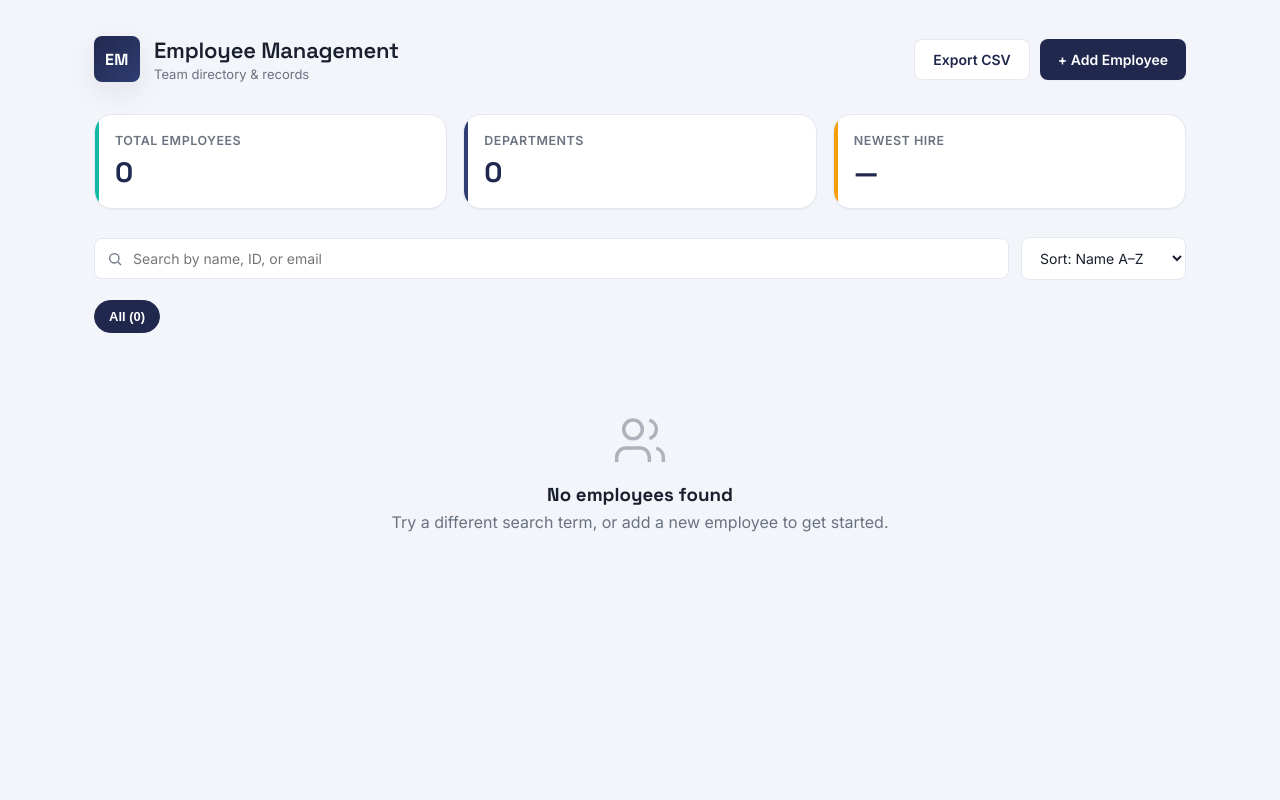
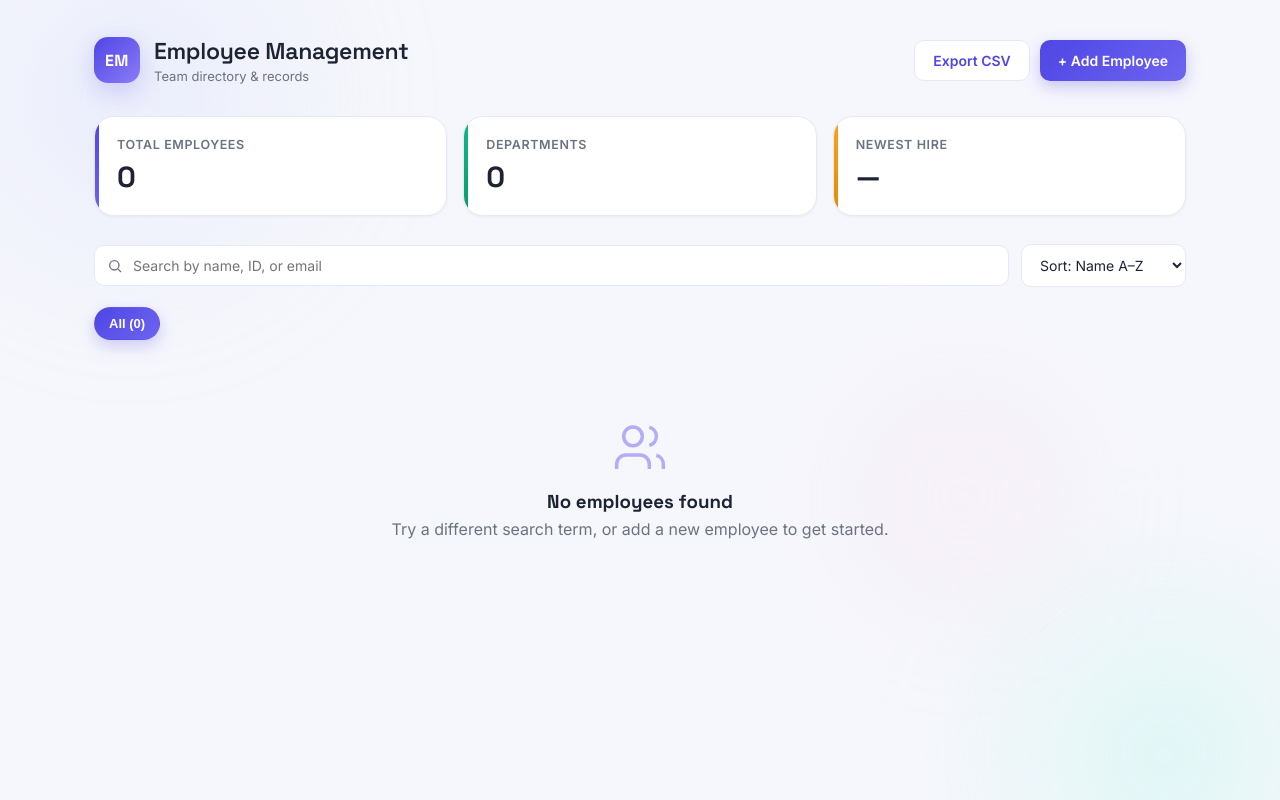
Before and after one commit to mauryashivi199-ui/employee-management-system, a Flask app: page / in a window 1280 px wide. Run offline with Flask 3, Linux system fonts and the light colour scheme; data that the repository does not hold is empty.

Commit message:
Redesign UI: light indigo-mint theme, animations, department dropdown

```diff
--- a/templates/index.html
+++ b/templates/index.html
@@ -8,100 +8,119 @@
 <link href="https://fonts.googleapis.com/css2?family=Space+Grotesk:wght@500;600;700&family=Inter:wght@400;500;600;700&family=JetBrains+Mono:wght@500&display=swap" rel="stylesheet">
 <style>
   :root{
-    --bg:#F3F5FA;--surface:#FFFFFF;--surface-alt:#EDF1F9;--border:#E3E8F1;
-    --text:#1A1F2E;--text-muted:#6B7280;--primary:#20284D;--primary-light:#2F3D72;
-    --accent:#14B8A6;--accent-dark:#0E9488;--warning:#F59E0B;--danger:#E11D48;
-    --radius-lg:18px;--radius-md:12px;--radius-sm:8px;
-    --shadow-sm:0 1px 2px rgba(20,24,40,.04);--shadow-md:0 10px 30px rgba(20,24,45,.08);
+    --bg:#F6F7FC;--surface:#FFFFFF;--surface-alt:#F1F2FA;--border:#E6E8F5;
+    --text:#1D2333;--text-muted:#6B7280;--primary:#4F46E5;--primary-light:#6D64F0;--primary-dark:#3730A3;
+    --accent:#12B886;--accent-dark:#0C9A70;--warning:#F5A524;--danger:#EF476F;
+    --radius-lg:20px;--radius-md:14px;--radius-sm:10px;
+    --shadow-sm:0 1px 3px rgba(30,30,70,.05);--shadow-md:0 16px 40px rgba(79,70,229,.10);--shadow-glow:0 8px 24px rgba(79,70,229,.22);
     --font-display:'Space Grotesk',sans-serif;--font-body:'Inter',sans-serif;--font-mono:'JetBrains Mono',monospace;
   }
   *{box-sizing:border-box;}
-  body{margin:0;background:var(--bg);color:var(--text);font-family:var(--font-body);}
-  .app{max-width:1140px;margin:0 auto;padding:36px 24px 80px;}
-  .topbar{display:flex;align-items:center;justify-content:space-between;gap:16px;flex-wrap:wrap;margin-bottom:32px;}
+  body{margin:0;background:var(--bg);color:var(--text);font-family:var(--font-body);position:relative;overflow-x:hidden;}
+  .bg-orb{position:fixed;border-radius:50%;filter:blur(70px);opacity:.35;z-index:0;pointer-events:none;}
+  .orb1{width:420px;height:420px;background:radial-gradient(circle,#C7D2FE,transparent 70%);top:-140px;left:-120px;animation:floatA 22s ease-in-out infinite;}
+  .orb2{width:380px;height:380px;background:radial-gradient(circle,#99F6E4,transparent 70%);bottom:-160px;right:-100px;animation:floatB 26s ease-in-out infinite;}
+  .orb3{width:280px;height:280px;background:radial-gradient(circle,#FBCFE8,transparent 70%);top:40%;right:12%;animation:floatC 20s ease-in-out infinite;}
+  @keyframes floatA{0%,100%{transform:translate(0,0) scale(1);}50%{transform:translate(60px,40px) scale(1.08);}}
+  @keyframes floatB{0%,100%{transform:translate(0,0) scale(1);}50%{transform:translate(-50px,-30px) scale(1.1);}}
+  @keyframes floatC{0%,100%{transform:translate(0,0) scale(1);}50%{transform:translate(-30px,50px) scale(.94);}}
+  .app{max-width:1140px;margin:0 auto;padding:36px 24px 80px;position:relative;z-index:1;}
+  .topbar{display:flex;align-items:center;justify-content:space-between;gap:16px;flex-wrap:wrap;margin-bottom:32px;animation:fadeSlideDown .5s cubic-bezier(.2,.8,.2,1) both;}
+  @keyframes fadeSlideDown{from{opacity:0;transform:translateY(-14px);}to{opacity:1;transform:translateY(0);}}
   .brand{display:flex;align-items:center;gap:14px;}
-  .brand-mark{width:46px;height:46px;border-radius:var(--radius-sm);background:linear-gradient(135deg,var(--primary),var(--primary-light));color:#fff;font-family:var(--font-display);font-weight:700;font-size:16px;display:flex;align-items:center;justify-content:center;letter-spacing:.5px;box-shadow:var(--shadow-md);}
-  .brand h1{font-family:var(--font-display);font-size:22px;font-weight:600;margin:0;letter-spacing:-.2px;}
+  .brand-mark{width:46px;height:46px;border-radius:14px;background:linear-gradient(135deg,var(--primary),#8B7CF6);color:#fff;font-family:var(--font-display);font-weight:700;font-size:16px;display:flex;align-items:center;justify-content:center;letter-spacing:.5px;box-shadow:var(--shadow-glow);}
+  .brand h1{font-family:var(--font-display);font-size:23px;font-weight:600;margin:0;letter-spacing:-.3px;}
   .brand-sub{margin:2px 0 0;font-size:13px;color:var(--text-muted);}
   .topbar-actions{display:flex;gap:10px;}
-  .btn{font-family:var(--font-body);font-weight:600;font-size:14px;border:none;border-radius:var(--radius-sm);padding:11px 18px;cursor:pointer;display:inline-flex;align-items:center;gap:8px;transition:transform .15s ease,box-shadow .15s ease,background .15s ease;}
-  .btn:active{transform:translateY(1px) scale(.98);}
-  .btn-primary{background:var(--primary);color:#fff;box-shadow:var(--shadow-sm);}
-  .btn-primary:hover{background:var(--primary-light);box-shadow:0 6px 16px rgba(32,40,77,.25);transform:translateY(-1px);}
+  .btn{font-family:var(--font-body);font-weight:600;font-size:14px;border:none;border-radius:var(--radius-sm);padding:11px 18px;cursor:pointer;display:inline-flex;align-items:center;gap:8px;transition:transform .18s cubic-bezier(.2,.8,.2,1),box-shadow .18s ease,background .18s ease;}
+  .btn:active{transform:translateY(1px) scale(.97);}
+  .btn-primary{background:linear-gradient(135deg,var(--primary),var(--primary-light));color:#fff;box-shadow:0 6px 16px rgba(79,70,229,.28);}
+  .btn-primary:hover{box-shadow:0 10px 26px rgba(79,70,229,.38);transform:translateY(-2px);}
   .btn-ghost{background:var(--surface);color:var(--primary);border:1px solid var(--border);}
-  .btn-ghost:hover{border-color:var(--primary-light);transform:translateY(-1px);}
+  .btn-ghost:hover{border-color:var(--primary-light);transform:translateY(-2px);box-shadow:var(--shadow-sm);}
   .btn-secondary{background:var(--surface-alt);color:var(--text);}
-  .btn-secondary:hover{background:#E3E8F1;}
+  .btn-secondary:hover{background:#E6E8F5;}
   .btn-danger{background:var(--danger);color:#fff;}
-  .btn-danger:hover{background:#C11349;}
-  .btn-icon{width:34px;height:34px;border-radius:9px;border:1px solid var(--border);background:var(--surface);color:var(--text-muted);display:flex;align-items:center;justify-content:center;cursor:pointer;transition:all .15s ease;}
-  .btn-icon:hover{background:var(--surface-alt);color:var(--text);transform:translateY(-1px);}
+  .btn-danger:hover{background:#D93A5F;box-shadow:0 8px 20px rgba(239,71,111,.3);}
+  .btn-icon{width:34px;height:34px;border-radius:10px;border:1px solid var(--border);background:var(--surface);color:var(--text-muted);display:flex;align-items:center;justify-content:center;cursor:pointer;transition:all .18s cubic-bezier(.2,.8,.2,1);}
+  .btn-icon:hover{background:var(--surface-alt);color:var(--primary);transform:translateY(-2px) scale(1.05);}
   .btn-icon.danger-hover:hover{color:var(--danger);border-color:#FBD5DF;background:#FFF1F4;}
   .stats{display:grid;grid-template-columns:repeat(3,1fr);gap:16px;margin-bottom:28px;}
-  .stat-card{background:var(--surface);border:1px solid var(--border);border-radius:var(--radius-lg);padding:18px 20px;box-shadow:var(--shadow-sm);position:relative;overflow:hidden;}
-  .stat-card::before{content:'';position:absolute;top:0;left:0;width:4px;height:100%;background:var(--accent);}
-  .stat-card:nth-child(2)::before{background:var(--primary-light);}
-  .stat-card:nth-child(3)::before{background:var(--warning);}
-  .stat-label{display:block;font-size:12.5px;color:var(--text-muted);font-weight:600;text-transform:uppercase;letter-spacing:.5px;}
-  .stat-value{display:block;font-family:var(--font-display);font-size:28px;font-weight:700;margin-top:6px;color:var(--primary);}
-  .controls{display:flex;gap:12px;flex-wrap:wrap;align-items:center;margin-bottom:20px;}
+  .stat-card{background:var(--surface);border:1px solid var(--border);border-radius:var(--radius-lg);padding:20px 22px;box-shadow:var(--shadow-sm);position:relative;overflow:hidden;transition:transform .25s cubic-bezier(.2,.8,.2,1),box-shadow .25s ease;animation:fadeUp .5s cubic-bezier(.2,.8,.2,1) both;}
+  .stat-card:nth-child(1){animation-delay:.05s;}
+  .stat-card:nth-child(2){animation-delay:.12s;}
+  .stat-card:nth-child(3){animation-delay:.19s;}
+  @keyframes fadeUp{from{opacity:0;transform:translateY(16px);}to{opacity:1;transform:translateY(0);}}
+  .stat-card:hover{transform:translateY(-3px);box-shadow:var(--shadow-md);}
+  .stat-card::before{content:'';position:absolute;top:0;left:0;width:4px;height:100%;background:linear-gradient(180deg,var(--primary),var(--primary-light));}
+  .stat-card:nth-child(2)::before{background:linear-gradient(180deg,var(--accent),var(--accent-dark));}
+  .stat-card:nth-child(3)::before{background:linear-gradient(180deg,var(--warning),#E08A00);}
+  .stat-label{display:block;font-size:12.5px;color:var(--text-muted);font-weight:600;text-transform:uppercase;letter-spacing:.6px;}
+  .stat-value{display:block;font-family:var(--font-display);font-size:29px;font-weight:700;margin-top:6px;color:var(--text);}
+  .controls{display:flex;gap:12px;flex-wrap:wrap;align-items:center;margin-bottom:20px;animation:fadeUp .5s cubic-bezier(.2,.8,.2,1) .22s both;}
   .search-wrap{position:relative;flex:1;min-width:220px;}
   .search-wrap svg{position:absolute;left:13px;top:50%;transform:translateY(-50%);color:var(--text-muted);}
-  #searchInput{width:100%;padding:11px 14px 11px 38px;border:1px solid var(--border);border-radius:var(--radius-sm);font-family:var(--font-body);font-size:14px;background:var(--surface);outline:none;transition:border-color .15s ease,box-shadow .15s ease;}
-  #searchInput:focus{border-color:var(--accent);box-shadow:0 0 0 3px rgba(20,184,166,.12);}
-  #sortSelect{padding:11px 14px;border:1px solid var(--border);border-radius:var(--radius-sm);background:var(--surface);font-family:var(--font-body);font-size:14px;color:var(--text);cursor:pointer;outline:none;}
-  .filter-chips{display:flex;gap:8px;flex-wrap:wrap;}
-  .chip{padding:8px 14px;border-radius:999px;border:1px solid var(--border);background:var(--surface);font-size:13px;font-weight:600;color:var(--text-muted);cursor:pointer;transition:all .15s ease;white-space:nowrap;}
-  .chip:hover{border-color:var(--accent);color:var(--accent-dark);}
-  .chip.active{background:var(--primary);color:#fff;border-color:var(--primary);}
+  #searchInput{width:100%;padding:11px 14px 11px 38px;border:1px solid var(--border);border-radius:var(--radius-sm);font-family:var(--font-body);font-size:14px;background:var(--surface);outline:none;transition:border-color .18s ease,box-shadow .18s ease;}
+  #searchInput:focus{border-color:var(--primary);box-shadow:0 0 0 4px rgba(79,70,229,.12);}
+  #sortSelect{padding:11px 14px;border:1px solid var(--border);border-radius:var(--radius-sm);background:var(--surface);font-family:var(--font-body);font-size:14px;color:var(--text);cursor:pointer;outline:none;transition:border-color .18s ease;}
+  #sortSelect:focus{border-color:var(--primary);}
+  .filter-chips{display:flex;gap:8px;flex-wrap:wrap;animation:fadeUp .5s cubic-bezier(.2,.8,.2,1) .28s both;}
+  .chip{padding:8px 14px;border-radius:999px;border:1px solid var(--border);background:var(--surface);font-size:13px;font-weight:600;color:var(--text-muted);cursor:pointer;transition:all .18s cubic-bezier(.2,.8,.2,1);white-space:nowrap;}
+  .chip:hover{border-color:var(--primary-light);color:var(--primary);transform:translateY(-1px);}
+  .chip.active{background:linear-gradient(135deg,var(--primary),var(--primary-light));color:#fff;border-color:transparent;box-shadow:0 6px 16px rgba(79,70,229,.25);}
   .grid{display:grid;grid-template-columns:repeat(auto-fill,minmax(260px,1fr));gap:16px;}
-  .card{background:var(--surface);border:1px solid var(--border);border-radius:var(--radius-lg);padding:18px;box-shadow:var(--shadow-sm);animation:cardIn .4s ease both;animation-delay:calc(var(--i,0) * 45ms);transition:box-shadow .2s ease,transform .2s ease;}
-  .card:hover{box-shadow:var(--shadow-md);transform:translateY(-2px);}
-  @keyframes cardIn{from{opacity:0;transform:translateY(10px) scale(.98);}to{opacity:1;transform:translateY(0) scale(1);}}
+  .card{background:var(--surface);border:1px solid var(--border);border-radius:var(--radius-lg);padding:18px;box-shadow:var(--shadow-sm);animation:cardIn .45s cubic-bezier(.2,.8,.2,1) both;animation-delay:calc(var(--i,0) * 55ms);transition:box-shadow .25s ease,transform .25s cubic-bezier(.2,.8,.2,1),border-color .25s ease;}
+  .card:hover{box-shadow:var(--shadow-md);transform:translateY(-4px);border-color:#D9DCF5;}
+  @keyframes cardIn{from{opacity:0;transform:translateY(14px) scale(.96);}to{opacity:1;transform:translateY(0) scale(1);}}
   .card-top{display:flex;align-items:flex-start;justify-content:space-between;gap:8px;}
-  .avatar{width:46px;height:46px;border-radius:11px;display:flex;align-items:center;justify-content:center;font-family:var(--font-display);font-weight:700;font-size:15px;flex-shrink:0;}
-  .card-actions{display:flex;gap:6px;}
+  .avatar{width:46px;height:46px;border-radius:13px;display:flex;align-items:center;justify-content:center;font-family:var(--font-display);font-weight:700;font-size:15px;flex-shrink:0;transition:transform .25s cubic-bezier(.2,.8,.2,1);}
+  .card:hover .avatar{transform:scale(1.08) rotate(-3deg);}
+  .card-actions{display:flex;gap:6px;opacity:.55;transition:opacity .2s ease;}
+  .card:hover .card-actions{opacity:1;}
   .card-name{font-size:15.5px;font-weight:700;margin:12px 0 2px;color:var(--text);}
   .card-id{font-family:var(--font-mono);font-size:12px;color:var(--text-muted);}
   .card-meta{margin-top:12px;display:flex;flex-wrap:wrap;gap:6px;align-items:center;}
-  .badge{font-size:11.5px;font-weight:700;padding:4px 9px;border-radius:6px;letter-spacing:.2px;}
+  .badge{font-size:11.5px;font-weight:700;padding:4px 9px;border-radius:7px;letter-spacing:.2px;}
   .card-email{margin-top:10px;font-size:13px;color:var(--text-muted);overflow:hidden;text-overflow:ellipsis;white-space:nowrap;}
   .card-joined{margin-top:4px;font-size:12px;color:var(--text-muted);}
-  .empty-state{display:none;flex-direction:column;align-items:center;text-align:center;padding:60px 20px;color:var(--text-muted);}
+  .empty-state{display:none;flex-direction:column;align-items:center;text-align:center;padding:60px 20px;color:var(--text-muted);animation:fadeUp .4s ease both;}
   .empty-state.show{display:flex;}
-  .empty-state svg{margin-bottom:14px;opacity:.5;}
+  .empty-state svg{margin-bottom:14px;opacity:.5;color:var(--primary-light);}
   .empty-state h3{font-family:var(--font-display);color:var(--text);margin:0 0 6px;}
-  .modal-overlay{position:fixed;inset:0;background:rgba(20,24,45,.45);display:flex;align-items:center;justify-content:center;z-index:100;opacity:0;animation:overlayIn .18s ease forwards;padding:20px;}
+  .modal-overlay{position:fixed;inset:0;background:rgba(29,35,51,.45);backdrop-filter:blur(3px);display:flex;align-items:center;justify-content:center;z-index:100;opacity:0;animation:overlayIn .2s ease forwards;padding:20px;}
   .modal-overlay[hidden]{display:none !important;}
   @keyframes overlayIn{to{opacity:1;}}
-  .modal{background:var(--surface);border-radius:var(--radius-lg);padding:28px;width:100%;max-width:420px;box-shadow:0 30px 60px rgba(15,18,35,.25);transform:translateY(16px) scale(.97);opacity:0;animation:modalIn .25s cubic-bezier(.2,.8,.2,1) forwards;position:relative;max-height:90vh;overflow-y:auto;}
+  .modal{background:var(--surface);border-radius:var(--radius-lg);padding:28px;width:100%;max-width:420px;box-shadow:0 30px 70px rgba(30,30,70,.22);transform:translateY(18px) scale(.96);opacity:0;animation:modalIn .3s cubic-bezier(.2,.8,.2,1) forwards;position:relative;max-height:90vh;overflow-y:auto;}
   @keyframes modalIn{to{transform:translateY(0) scale(1);opacity:1;}}
   .modal-sm{max-width:380px;}
   .modal h2{font-family:var(--font-display);font-size:19px;margin:0 0 18px;}
   .modal h3{font-family:var(--font-display);font-size:17px;margin:0 0 8px;}
   .modal p{font-size:14px;color:var(--text-muted);line-height:1.5;margin:0 0 20px;}
-  .modal-close{position:absolute;top:18px;right:18px;background:none;border:none;font-size:20px;color:var(--text-muted);cursor:pointer;line-height:1;padding:4px;}
-  .modal-close:hover{color:var(--text);}
+  .modal-close{position:absolute;top:18px;right:18px;background:none;border:none;font-size:20px;color:var(--text-muted);cursor:pointer;line-height:1;padding:4px;transition:transform .15s ease,color .15s ease;}
+  .modal-close:hover{color:var(--text);transform:rotate(90deg);}
   .field{margin-bottom:14px;}
   .field label{display:block;font-size:12.5px;font-weight:600;color:var(--text-muted);margin-bottom:6px;}
-  .field input{width:100%;padding:10px 12px;border:1px solid var(--border);border-radius:var(--radius-sm);font-family:var(--font-body);font-size:14px;outline:none;transition:border-color .15s ease,box-shadow .15s ease;}
-  .field input:focus{border-color:var(--accent);box-shadow:0 0 0 3px rgba(20,184,166,.12);}
-  .field input.invalid{border-color:var(--danger);}
+  .field input,.field select{width:100%;padding:10px 12px;border:1px solid var(--border);border-radius:var(--radius-sm);font-family:var(--font-body);font-size:14px;outline:none;transition:border-color .18s ease,box-shadow .18s ease;background:#fff;}
+  .field input:focus,.field select:focus{border-color:var(--primary);box-shadow:0 0 0 4px rgba(79,70,229,.12);}
+  .field input.invalid,.field select.invalid{border-color:var(--danger);}
   .form-error{font-size:13px;color:var(--danger);margin:-4px 0 14px;min-height:1px;}
   .modal-actions{display:flex;justify-content:flex-end;gap:10px;margin-top:6px;}
   .shake{animation:shake .35s ease;}
   @keyframes shake{20%,60%{transform:translateX(-6px);}40%,80%{transform:translateX(6px);}100%{transform:translateX(0);}}
   .toast-container{position:fixed;bottom:22px;right:22px;display:flex;flex-direction:column;gap:10px;z-index:200;}
-  .toast{background:var(--primary);color:#fff;padding:13px 18px;border-radius:var(--radius-sm);font-size:13.5px;font-weight:500;box-shadow:0 12px 28px rgba(20,24,45,.25);display:flex;align-items:center;gap:10px;min-width:220px;animation:toastIn .25s ease forwards,toastOut .25s ease forwards 2.6s;}
-  .toast.success{background:#0E7A6F;}
-  .toast.danger{background:var(--danger);}
+  .toast{background:linear-gradient(135deg,var(--primary),var(--primary-dark));color:#fff;padding:13px 18px;border-radius:var(--radius-sm);font-size:13.5px;font-weight:500;box-shadow:0 14px 32px rgba(79,70,229,.3);display:flex;align-items:center;gap:10px;min-width:220px;animation:toastIn .28s cubic-bezier(.2,.8,.2,1) forwards,toastOut .25s ease forwards 2.6s;}
+  .toast.success{background:linear-gradient(135deg,var(--accent),var(--accent-dark));box-shadow:0 14px 32px rgba(18,184,134,.3);}
+  .toast.danger{background:linear-gradient(135deg,var(--danger),#D93A5F);box-shadow:0 14px 32px rgba(239,71,111,.3);}
   @keyframes toastIn{from{opacity:0;transform:translateX(30px);}to{opacity:1;transform:translateX(0);}}
   @keyframes toastOut{from{opacity:1;}to{opacity:0;transform:translateX(30px);}}
   @media(max-width:680px){.stats{grid-template-columns:1fr;}.topbar-actions{width:100%;}.btn{flex:1;justify-content:center;}}
-  @media(prefers-reduced-motion:reduce){*{animation-duration:.001ms !important;animation-iteration-count:1 !important;transition-duration:.001ms !important;}}
+  @media(prefers-reduced-motion:reduce){*{animation-duration:.001ms !important;animation-iteration-count:1 !important;transition-duration:.001ms !important;}.bg-orb{display:none;}}
 </style>
 </head>
 <body>
+<div class="bg-orb orb1"></div>
+<div class="bg-orb orb2"></div>
+<div class="bg-orb orb3"></div>
 <div class="app">
   <header class="topbar">
     <div class="brand">
@@ -149,7 +168,7 @@
     <form id="employeeForm" novalidate>
       <div class="field"><label for="empId">Employee ID</label><input id="empId" autocomplete="off"></div>
       <div class="field"><label for="empName">Full Name</label><input id="empName" autocomplete="off"></div>
-      <div class="field"><label for="empDept">Department</label><input id="empDept" list="deptOptions" autocomplete="off"><datalist id="deptOptions"></datalist></div>
+      <div class="field"><label for="empDept">Department</label><select id="empDept"><option value="">Select department</option></select></div>
       <div class="field"><label for="empEmail">Email (optional)</label><input id="empEmail" autocomplete="off" placeholder="name@company.com"></div>
       <div class="form-error" id="formError"></div>
       <div class="modal-actions">
@@ -177,24 +196,37 @@
 <script>
 (function(){
   const DEPT_PALETTE = [
-    {bg:'#E6FFFA',fg:'#0E7A6F'},{bg:'#EEF2FF',fg:'#4338CA'},{bg:'#FFF7ED',fg:'#C2410C'},
+    {bg:'#EEF2FF',fg:'#4338CA'},{bg:'#ECFDF5',fg:'#0C9A70'},{bg:'#FFF7ED',fg:'#C2410C'},
     {bg:'#FDF2F8',fg:'#BE185D'},{bg:'#F5F3FF',fg:'#7C3AED'},{bg:'#ECFEFF',fg:'#0E7490'},
-    {bg:'#ECFDF5',fg:'#047857'},{bg:'#FFFBEB',fg:'#B45309'}
+    {bg:'#FEF3C7',fg:'#B45309'},{bg:'#FFE4E6',fg:'#BE123C'}
   ];
 
   let employees = [];
+  let departments = [];
+
+  function loadDepartments(){
+    return fetch('/departments').then(r=>r.json()).then(data=>{
+      departments = data;
+      populateDeptSelect();
+    });
+  }
+
+  function populateDeptSelect(){
+    empDeptInput.innerHTML = '<option value="">Select department</option>' +
+      departments.map(d=>`<option value="${d.id}">${escapeHtml(d.name)}</option>`).join('');
+  }
 
   function loadEmployees(){
     fetch('/employees').then(r=>r.json()).then(data=>{
       employees = data.map(e=>({
-        id:String(e.id), name:e.name, dept:e.department,
+        id:String(e.id), name:e.name, dept:e.department||'Unassigned', deptId:e.department_id,
         email:e.email, joined:new Date().toISOString().slice(0,10)
       }));
       renderAll();
     });
   }
 
-  loadEmployees();
+  loadDepartments().then(loadEmployees);
 
   let activeDept='all', searchTerm='', sortMode='name', editingId=null, pendingDeleteId=null;
 
@@ -215,7 +247,6 @@
   const empDeptInput=document.getElementById('empDept');
   const empEmailInput=document.getElementById('empEmail');
   const formError=document.getElementById('formError');
-  const deptOptions=document.getElementById('deptOptions');
   const confirmOverlay=document.getElementById('confirmOverlay');
   const confirmText=document.getElementById('confirmText');
 
@@ -230,8 +261,8 @@
   function animateNumber(el,to){
     const from=parseInt(el.textContent)||0;
     if(from===to){el.textContent=to;return;}
-    const duration=400,start=performance.now();
-    function step(now){const progress=Math.min((now-start)/duration,1);el.textContent=Math.round(from+(to-from)*progress);if(progress<1)requestAnimationFrame(step);}
+    const duration=500,start=performance.now();
+    function step(now){const progress=Math.min((now-start)/duration,1);const eased=1-Math.pow(1-progress,3);el.textContent=Math.round(from+(to-from)*eased);if(progress<1)requestAnimationFrame(step);}
     requestAnimationFrame(step);
   }
 
@@ -245,8 +276,6 @@
 
   function renderChips(){
     const depts=[...new Set(employees.map(e=>e.dept))];
-    deptOptions.innerHTML=['Engineering','Marketing','Sales','Human Resources','Finance','Operations','Design','Support','Product',...depts]
-      .filter((v,i,a)=>a.indexOf(v)===i).map(d=>`<option value="${escapeHtml(d)}">`).join('');
     let html=`<button class="chip ${activeDept==='all'?'active':''}" data-dept="all">All (${employees.length})</button>`;
     depts.sort().forEach(d=>{
       const count=employees.filter(e=>e.dept===d).length;
@@ -309,7 +338,7 @@
     if(mode==='edit'){
       const emp=employees.find(e=>e.id===id);
       modalTitle.textContent='Edit Employee';
-      empIdInput.value=emp.id;empNameInput.value=emp.name;empDeptInput.value=emp.dept;empEmailInput.value=emp.email||'';
+      empIdInput.value=emp.id;empNameInput.value=emp.name;empDeptInput.value=emp.deptId||'';empEmailInput.value=emp.email||'';
     }else{modalTitle.textContent='Add Employee';form.reset();}
     modalOverlay.hidden=false;
     setTimeout(()=>empIdInput.focus(),50);
@@ -321,16 +350,17 @@
     e.preventDefault();
     const id=empIdInput.value.trim();
     const name=empNameInput.value.trim();
-    const dept=empDeptInput.value.trim();
+    const deptId=empDeptInput.value;
+    const deptName=empDeptInput.options[empDeptInput.selectedIndex]?empDeptInput.options[empDeptInput.selectedIndex].text:'';
     const email=empEmailInput.value.trim();
 
     [empIdInput,empNameInput,empDeptInput].forEach(i=>i.classList.remove('invalid'));
     formError.textContent='';
 
-    if(!id||!name||!dept){
+    if(!id||!name||!deptId){
       if(!id)empIdInput.classList.add('invalid');
       if(!name)empNameInput.classList.add('invalid');
-      if(!dept)empDeptInput.classList.add('invalid');
+      if(!deptId)empDeptInput.classList.add('invalid');
       formError.textContent='Employee ID, Name, and Department are required.';
       modalCard.classList.add('shake');
       setTimeout(()=>modalCard.classList.remove('shake'),350);
@@ -354,7 +384,7 @@
 
     if(editingId){
       const emp=employees.find(e=>e.id===editingId);
-      Object.assign(emp,{id,name,dept,email});
+      Object.assign(emp,{id,name,dept:deptName,deptId:parseInt(deptId),email});
       showToast(`Updated ${name}'s record.`,'success');
       closeModal();
       renderAll();
@@ -362,7 +392,7 @@
       fetch('/employee',{
         method:'POST',
         headers:{'Content-Type':'application/json'},
-        body:JSON.stringify({name:name,email:email,department:dept})
+        body:JSON.stringify({name:name,email:email,department_id:parseInt(deptId)})
       })
       .then(function(r){return r.json();})
       .then(function(data){
@@ -420,8 +450,6 @@
     document.getElementById('toastContainer').appendChild(toast);
     setTimeout(()=>toast.remove(),2900);
   }
-
-  renderAll();
 })();
 </script>
 </body>
```
